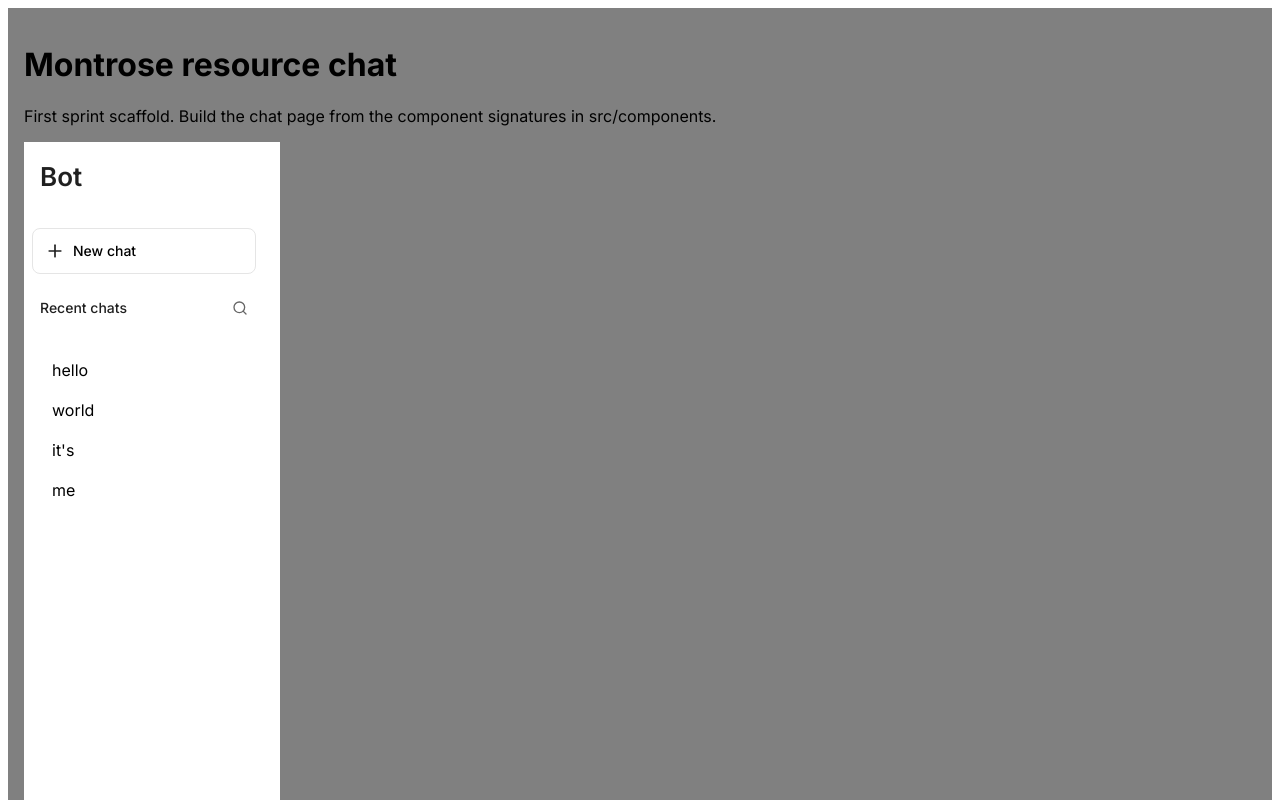
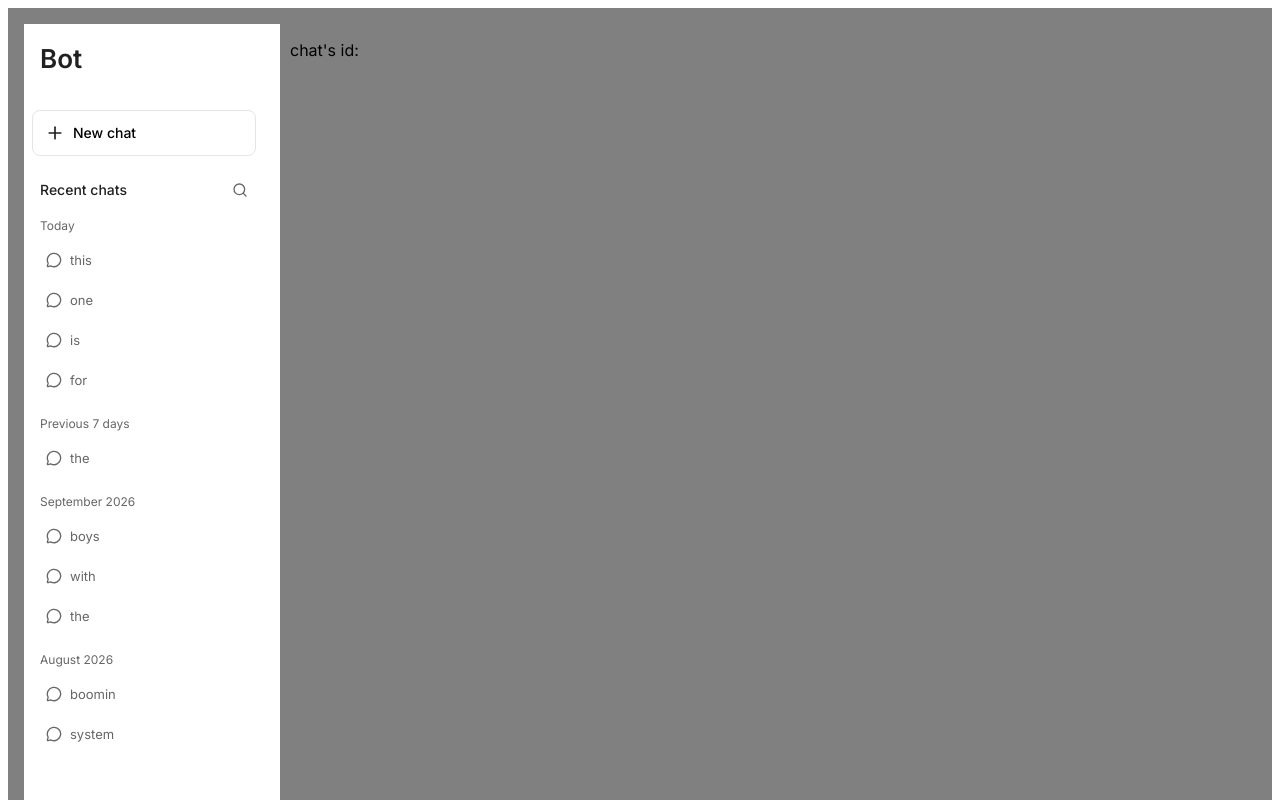
Before and after one commit to rice-apps/montrose-center, a Next.js app in the folder apps/web/: page / in a window 1280 px wide. Shown: the top 800 px of the page. Built offline with nearby package versions, Linux system fonts and the light colour scheme.

Commit message:
finished the sidebar component; adding grouping feature for chats by "updated at" date

```diff
--- a/apps/web/src/app/page.tsx
+++ b/apps/web/src/app/page.tsx
@@ -5,10 +5,16 @@ import { useState } from "react";
 
 export default function Page() {
   const fakeChats: ChatSummary[] = [
-    {id: "1", title: "hello", created_at: "now", updated_at: "later"},
-    {id: "2", title: "world", created_at: "now", updated_at: "later"},
-    {id: "3", title: "it's", created_at: "now", updated_at: "later"},
-    {id: "4", title: "me", created_at: "now", updated_at: "later"},
+    {id: "1", title: "the", created_at: "now", updated_at: "2026-10-25T09:00:00-06:00"},
+    {id: "2", title: "this", created_at: "now", updated_at: "2026-11-14T13:00:00-06:00"},
+    {id: "3", title: "boys", created_at: "now", updated_at: "2026-09-15T12:00:00-06:00"},
+    {id: "4", title: "one", created_at: "now", updated_at: "2026-11-13T22:00:00-06:00"},
+    {id: "5", title: "is", created_at: "now", updated_at: "2026-11-10T10:00:00-06:00"},
+    {id: "6", title: "for", created_at: "now", updated_at: "2026-11-10T10:00:00-06:00"},
+    {id: "7", title: "with", created_at: "now", updated_at: "2026-09-15T12:00:00-06:00"},
+    {id: "8", title: "the", created_at: "now", updated_at: "2026-09-15T12:00:00-06:00"},
+    {id: "9", title: "boomin", created_at: "now", updated_at: "2026-08-15T12:00:00-06:00"},
+    {id: "10", title: "system", created_at: "now", updated_at: "2026-08-15T12:00:00-06:00"},
   ];
 
   const [activeChatId, setActiveChatId] = useState<string | null>(null);
@@ -20,9 +26,7 @@ export default function Page() {
    }
 
   return (
-    <main style={{ backgroundColor: "gray", minHeight: "100vh", padding:"16px"}}>
-      <h1>Montrose resource chat</h1>
-      <p>First sprint scaffold. Build the chat page from the component signatures in src/components.</p>
+    <main style={{ display: "flex", backgroundColor: "gray", padding: "16px", gap: "10px"}}>
       <ChatSidebar chats={fakeChats}
       activeChatId={activeChatId}
       onSelectChat={handleSelect}
--- a/apps/web/src/components/ChatSidebar.module.css
+++ b/apps/web/src/components/ChatSidebar.module.css
@@ -49,6 +49,9 @@
         border: 1px solid #E5E5E5;
         background-color: #FFFFFF;
 
+        cursor: pointer;
+        flex-shrink: 0;
+
         svg {
             height: var(--label-lh);
             width: var(--label-lh);
@@ -58,8 +61,11 @@
     .recentChats{
         display: flex;
         flex-direction: column;
+        flex: 1;
+        min-height: 0;
+        overflow-y: auto;
         width: 224px;
-        height: 466px;
+        height: auto;
         padding: 0px;
         gap: 16px;
 
@@ -69,23 +75,60 @@
             justify-content: space-between;
             max-width: 224px;
             height: 20px;
-            gap: 8;
+            gap: 8px;
             padding: 0px 8px;
 
             svg {
-            height: 16px;
-            width: 16px;
-            stroke: var(--secondary-color);
+                height: 16px;
+                width: 16px;
+                stroke: var(--secondary-color);
             }
+        }
+
+        .groupLabel{
+            margin: 0;
+            font-size: var(--date-size);
+            height: 26px;
+        }
+
+        .group{
+            font-weight: var(--chat-row-weight);
+            font-size: var(--chat-row-size);
+            line-height: var(--chat-row-lh);
+            margin-left: 8px;
+            color: var(--secondary-color);
+
+        }
+
+        .chatList{
+            display: flex;
+            flex-direction: column;
+            list-style: none;
+            padding-inline-start: 0;
+            gap: 4px;
+            margin: 0;
+
+            svg{
+                height: 16px;
+                width: 16px;
+                stroke: var(--secondary-color);
+            }
+        }
+
+        .listItems{
+            display: flex;
+            align-items: center;
+            width: 100%;
+            height: 36px;
+            border: none;
+            gap: 8px;
+            background-color: transparent;
+            cursor: pointer;
+            color: var(--secondary-color);
         }
 
     }
 
-    .blankSpace{
-        width: 224px;
-        height: 138px;
-        gap: 8px;
-    }
     .yourAccount{
         display:flex;
         align-items: center;
@@ -94,6 +137,9 @@
         height: 46px;
         padding: 12px;
         gap: 8px;
+
+        cursor: pointer;
+        flex-shrink: 0;
 
         p.label{
             width: 132px;
--- a/apps/web/src/components/ChatSidebar.tsx
+++ b/apps/web/src/components/ChatSidebar.tsx
@@ -1,5 +1,5 @@
 import styles from './ChatSidebar.module.css';
-import { Plus, Search, UserRound, ChevronRight } from 'lucide-react';
+import { Plus, Search, UserRound, ChevronRight, MessageCircle } from 'lucide-react';
 import type { ReactElement } from "react";
 import type { ChatSummary } from "@/lib/api";
 
@@ -9,6 +9,50 @@ export type ChatSidebarProps = {
   onSelectChat: (chatId: string) => void;
   onNewChat: () => void;
 };
+
+type ChatGroup = { label: string; chats: ChatSummary[] };
+
+function sortChats(chats: ChatSummary[]){
+  const copy = [...chats]
+  copy.sort((a,b)=> new Date(b.updated_at).getTime() - new Date(a.updated_at).getTime())
+  return copy
+}
+
+function getGroupLabel(updated_at: string): string{
+  const today = new Date();
+  today.setHours(0,0,0,0);
+
+  const DAY = 24*60*60*1000;
+
+  const yesterday = today.getTime() - DAY;
+  const sevenDays = today.getTime() - (DAY * 7)
+  const thirtyDays = today.getTime() - (DAY * 30)
+
+  const date = new Date(updated_at);
+  const chatTime = date.getTime();
+
+  if (chatTime >= today.getTime()) return "Today";
+  else if (chatTime >= yesterday) return "Yesterday";
+  else if (chatTime >= sevenDays) return "Previous 7 days";
+  else if (chatTime >= thirtyDays) return "Previous 30 days";
+  else return date.toLocaleString("en-US", {month: "long", year: "numeric"})
+}
+
+function groupChats(chats: ChatSummary[]):ChatGroup[] {
+  const groups: ChatGroup[] = []
+  for (const chat of chats){
+    const label = getGroupLabel(chat.updated_at)
+    const last = groups[groups.length-1]
+
+    if (last && last.label === label){
+      last.chats.push(chat);
+    }
+    else{
+      groups.push({label: label, chats: [chat]});
+    }
+  }
+  return groups;
+}
 
 // Task 2: list chats and let the user select or create one.
 export function ChatSidebar(props: ChatSidebarProps): ReactElement{
@@ -24,18 +68,22 @@ export function ChatSidebar(props: ChatSidebarProps): ReactElement{
       <div className={styles.heading}>
         <p className={styles.label}>Recent chats</p><Search/>
       </div>
-      <ul style={{listStyle: "none", paddingLeft: "10px"}}>
-        {props.chats.map(chat => (
+      {groupChats(sortChats(props.chats)).map(group => (
+        <div key={group.label} className={styles.group}>
+          <p className={styles.groupLabel}>{group.label}</p>
+          <ul className={styles.chatList}>
+            {group.chats.map(chat => (
             <li key={chat.id}>
-          <button style={{width: "100%", textAlign:"left", border: "none", background: "none", padding:"5px", margin:"5px", cursor:"pointer" }}
-          onClick = {() => props.onSelectChat(chat.id)}>
+              <button className={styles.listItems} onClick = {() => props.onSelectChat(chat.id)}>
+                <MessageCircle/>
                 {chat.title}
               </button>
             </li>
             ))}
           </ul>
         </div>
-    <div className={styles.blankSpace}></div>
+      ))}
+    </div>
     <div className={styles.yourAccount}>
       <div className={styles.iconCircle}><UserRound/></div>
       <p className={styles.label}>Your account</p>
```
Lines whose indentation alone changed are shown as unchanged.
